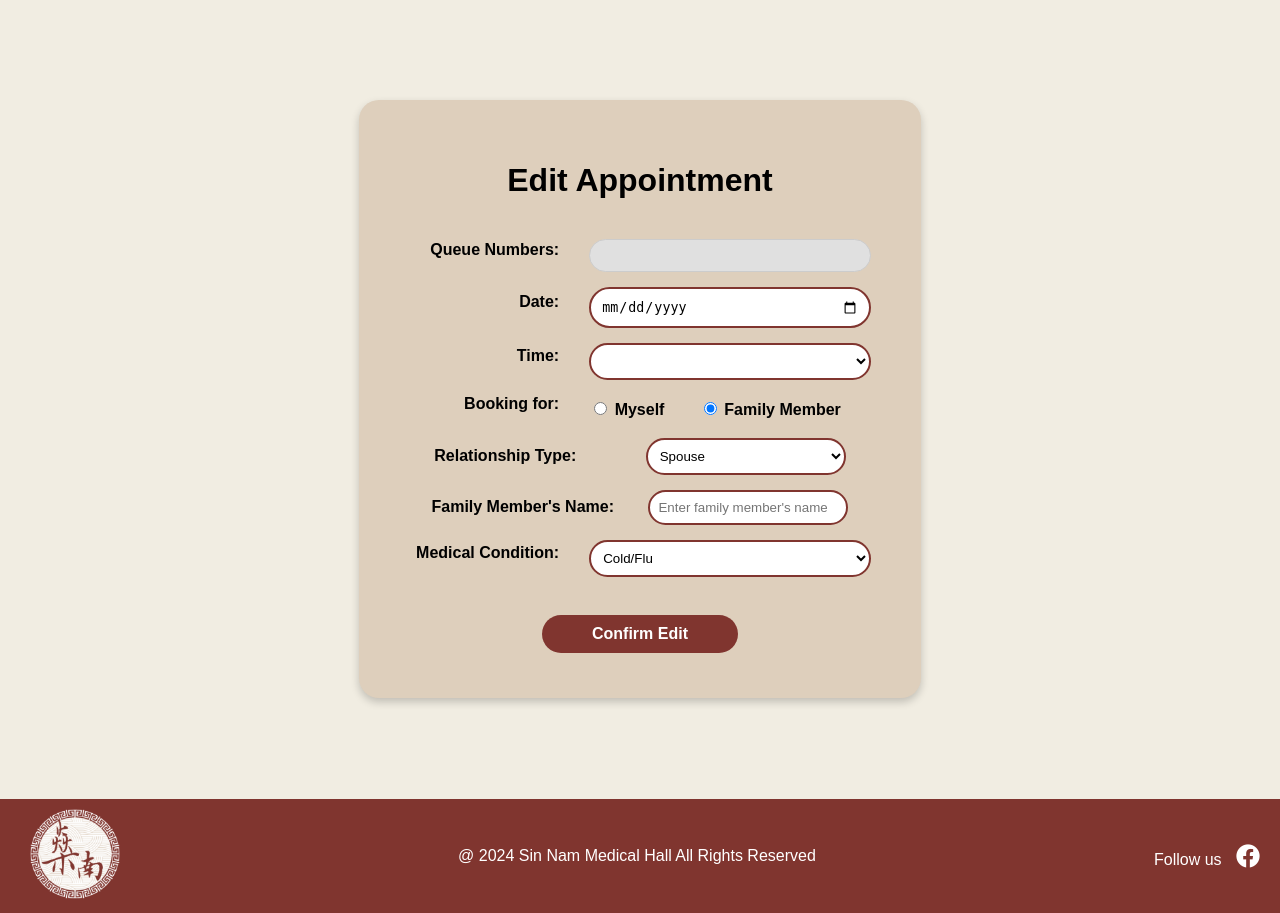
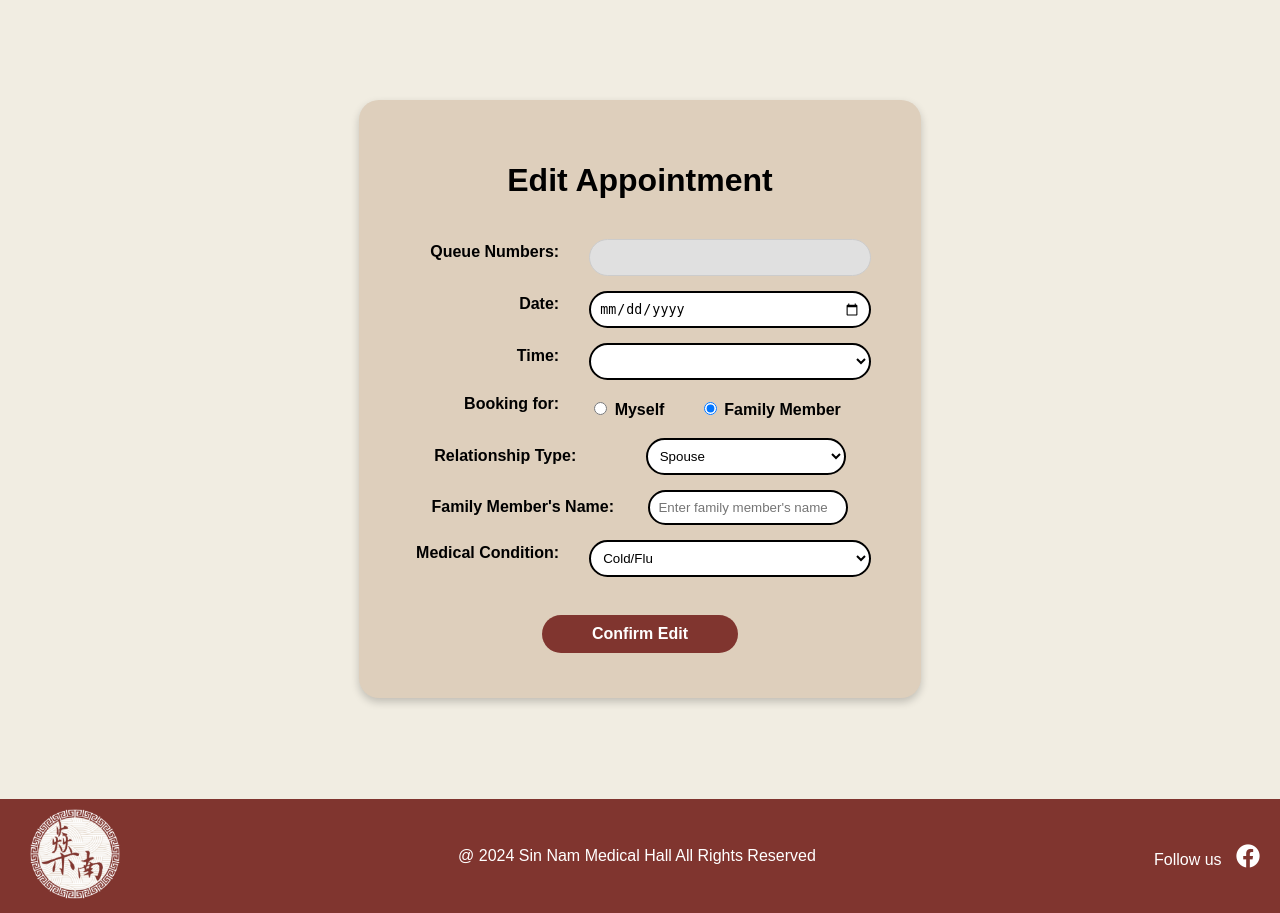
Before and after one commit to weih3ng/SINNAM_FYP, a PHP site: page /SINNAM_FYP/editAppointment.php in a window 1280 px wide. Shown: the part 115-1028 px from the top of the page. Run offline with PHP 8.4, Linux system fonts and the light colour scheme; the visitor is signed in with stand-in values (Sample User, id 1); data that the repository does not hold is empty.

Commit message:
- Updated login.php, appointment.php, editAppointment.php, and userProfile.php - change all the text fields from red outline to black outline
- Updated appointment.php -  if patient never login the medical condition text area should change to dropdown list and make it disable

```diff
--- a/editAppointment.php
+++ b/editAppointment.php
@@ -170,46 +170,26 @@ mysqli_close($link);
             cursor: not-allowed;
         }
 
-        /* Styles for editable fields */
-        input[type="date"]:not([readonly]),
-        input[type="time"]:not([readonly]),
-        input[type="text"]:not([readonly]) {
-            background-color: #ffffff;
-            border: 2px solid #80352F;
-        }
-
-        .form-group select,
-        .form-group input[type="text"] {
-            padding: 8px;
-        }
-
+        /* Styles for all the lables (joc) */
         .form-group label {
             width: 150px; /* Ensure all labels have the same width */
             text-align: right;
         }
 
-        /* Specific styles for relationship and family name fields for consistency */
-        #relationship_type, #family_name, #medical-conditions, #time {
+        /* Styles for editable fields (joc) */
+        #date, #time, #relationship_type, #family_name, #medical-conditions  {
             display: inline-block;
             width: 180px;
             flex-grow: 1; /* Allows the input to fill the space */
             background-color: #ffffff;
-            border: 2px solid #80352F;
+            border: 2px solid black;
             padding: 8px;
+            border-radius: 30px;
         }
 
         #relationship_type {
             width: 200px; /* Adjust the width to be longer */
             margin-left: 35px; /* Add margin to separate the fields */
-        }
-
-        .form-group select {
-            display: block;
-            width: 250px;
-            padding: 10px;
-            border-radius: 30px; /* Rounded corners */
-            border: 1px solid #ccc;
-            flex: 1;
         }
 
     </style>
--- a/login.php
+++ b/login.php
@@ -75,7 +75,7 @@ include 'dbfunctions.php';
             border-radius: 20px;
             width: 70%;
             height: 30px;
-            border: 1px solid #DC3545;
+            border: 1px solid black;
             background-color: white;
             margin-bottom: 15px;
             padding: 5px 5px;
--- a/userProfile.php
+++ b/userProfile.php
@@ -101,7 +101,7 @@ mysqli_close($link);
             padding: 10px;
             border-radius: 30px;
             background-color: #ffffff;
-            border: 2px solid #80352F;
+            border: 2px solid black;
             flex: 1;
         }
 
@@ -135,7 +135,7 @@ mysqli_close($link);
             padding: 10px;
             padding-right: 40px;
             border-radius: 30px;
-            border: 2px solid #80352F;
+            border: 2px solid black;
             background-color: #ffffff;
             flex-grow: 1;
         }
```
Also changed, not shown: appointment.php (+19 -13 lines).
